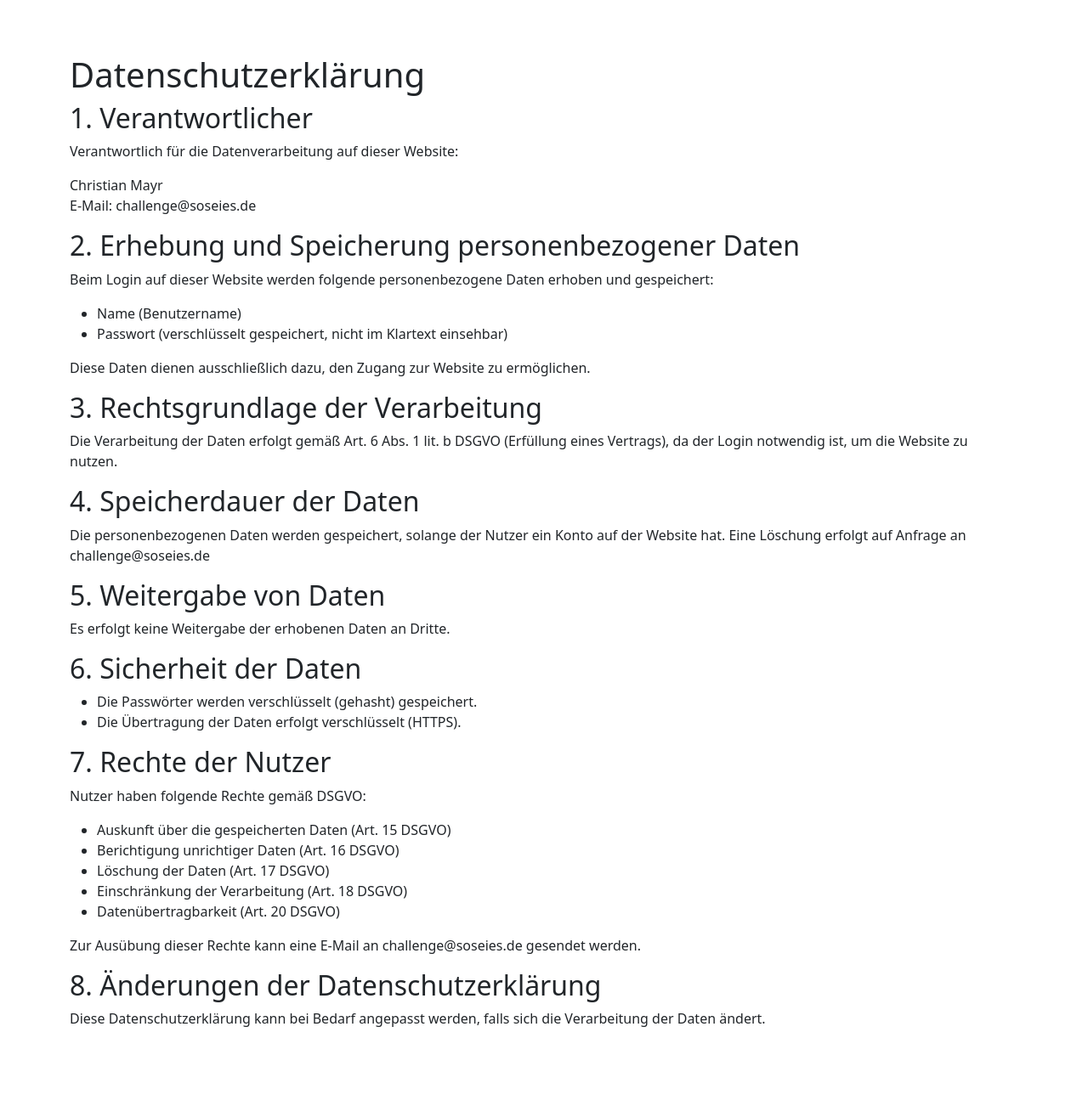
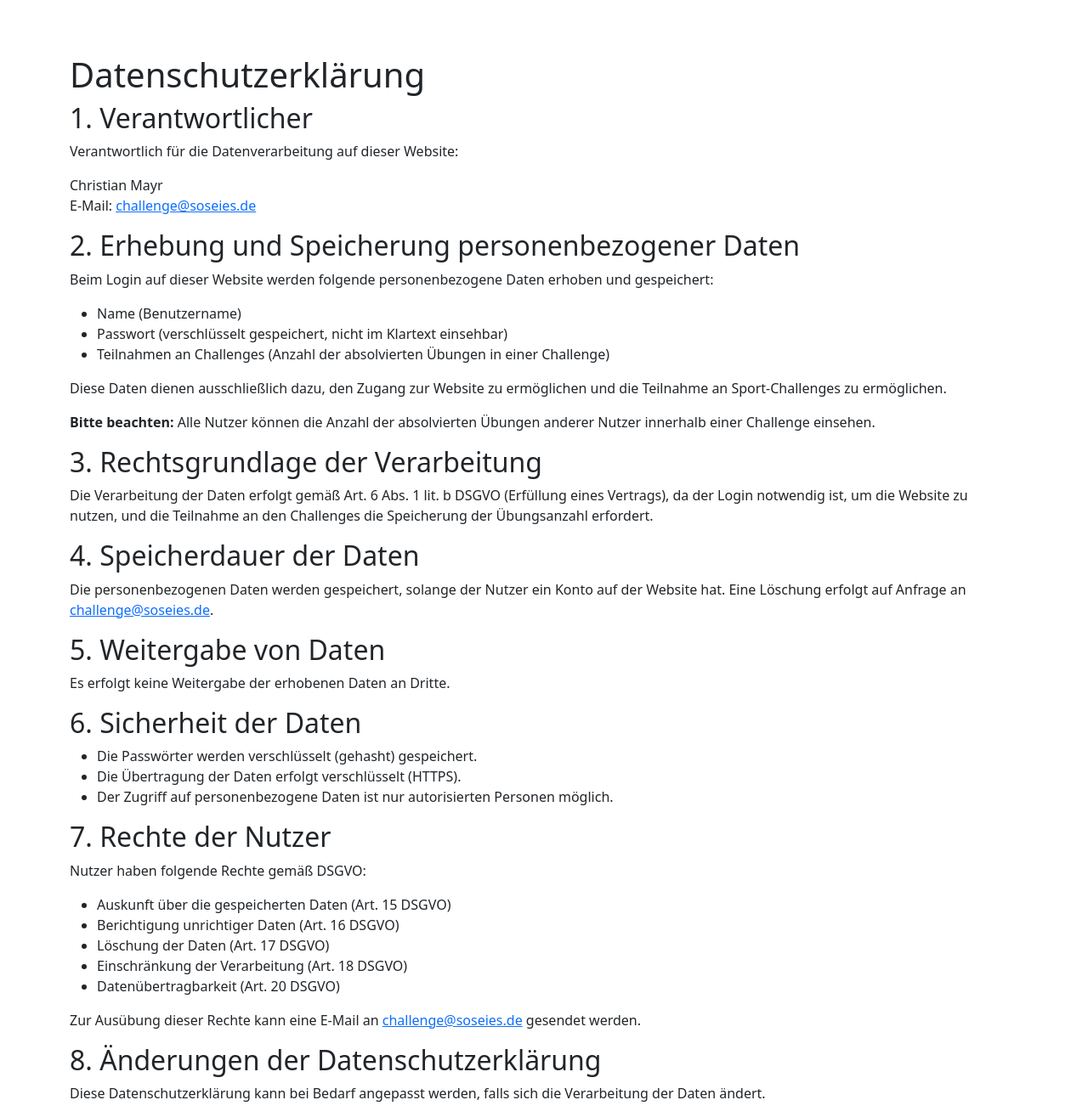
Before and after one commit to Gremmel/chellenge, a Vue app in the folder ui/: page /dsgvo in a window 1280 px wide. Shown: the whole page at 85% size. Before the commit the page ends 1227 px from the top, so only its background shows below. Built offline with nearby package versions, Linux system fonts and the light colour scheme; no server answers.

Commit message:
DSGVO erweitert

```diff
--- a/ui/src/views/DSGVO.vue
+++ b/ui/src/views/DSGVO.vue
@@ -1,24 +1,27 @@
 <template>
   <div class="container">
     <h1>Datenschutzerklärung</h1>
+
     <h2>1. Verantwortlicher</h2>
     <p>Verantwortlich für die Datenverarbeitung auf dieser Website:</p>
     <p>Christian Mayr<br>
-    E-Mail: challenge@soseies.de</p>
+    E-Mail: <a href="mailto:challenge@soseies.de">challenge@soseies.de</a></p>
 
     <h2>2. Erhebung und Speicherung personenbezogener Daten</h2>
     <p>Beim Login auf dieser Website werden folgende personenbezogene Daten erhoben und gespeichert:</p>
     <ul>
       <li>Name (Benutzername)</li>
       <li>Passwort (verschlüsselt gespeichert, nicht im Klartext einsehbar)</li>
+      <li>Teilnahmen an Challenges (Anzahl der absolvierten Übungen in einer Challenge)</li>
     </ul>
-    <p>Diese Daten dienen ausschließlich dazu, den Zugang zur Website zu ermöglichen.</p>
+    <p>Diese Daten dienen ausschließlich dazu, den Zugang zur Website zu ermöglichen und die Teilnahme an Sport-Challenges zu ermöglichen.</p>
+    <p><strong>Bitte beachten:</strong> Alle Nutzer können die Anzahl der absolvierten Übungen anderer Nutzer innerhalb einer Challenge einsehen.</p>
 
     <h2>3. Rechtsgrundlage der Verarbeitung</h2>
-    <p>Die Verarbeitung der Daten erfolgt gemäß Art. 6 Abs. 1 lit. b DSGVO (Erfüllung eines Vertrags), da der Login notwendig ist, um die Website zu nutzen.</p>
+    <p>Die Verarbeitung der Daten erfolgt gemäß Art. 6 Abs. 1 lit. b DSGVO (Erfüllung eines Vertrags), da der Login notwendig ist, um die Website zu nutzen, und die Teilnahme an den Challenges die Speicherung der Übungsanzahl erfordert.</p>
 
     <h2>4. Speicherdauer der Daten</h2>
-    <p>Die personenbezogenen Daten werden gespeichert, solange der Nutzer ein Konto auf der Website hat. Eine Löschung erfolgt auf Anfrage an challenge@soseies.de</p>
+    <p>Die personenbezogenen Daten werden gespeichert, solange der Nutzer ein Konto auf der Website hat. Eine Löschung erfolgt auf Anfrage an <a href="mailto:challenge@soseies.de">challenge@soseies.de</a>.</p>
 
     <h2>5. Weitergabe von Daten</h2>
     <p>Es erfolgt keine Weitergabe der erhobenen Daten an Dritte.</p>
@@ -27,6 +30,7 @@
     <ul>
       <li>Die Passwörter werden verschlüsselt (gehasht) gespeichert.</li>
       <li>Die Übertragung der Daten erfolgt verschlüsselt (HTTPS).</li>
+      <li>Der Zugriff auf personenbezogene Daten ist nur autorisierten Personen möglich.</li>
     </ul>
 
     <h2>7. Rechte der Nutzer</h2>
@@ -38,7 +42,7 @@
       <li>Einschränkung der Verarbeitung (Art. 18 DSGVO)</li>
       <li>Datenübertragbarkeit (Art. 20 DSGVO)</li>
     </ul>
-    <p>Zur Ausübung dieser Rechte kann eine E-Mail an challenge@soseies.de gesendet werden.</p>
+    <p>Zur Ausübung dieser Rechte kann eine E-Mail an <a href="mailto:challenge@soseies.de">challenge@soseies.de</a> gesendet werden.</p>
 
     <h2>8. Änderungen der Datenschutzerklärung</h2>
     <p>Diese Datenschutzerklärung kann bei Bedarf angepasst werden, falls sich die Verarbeitung der Daten ändert.</p>
```
